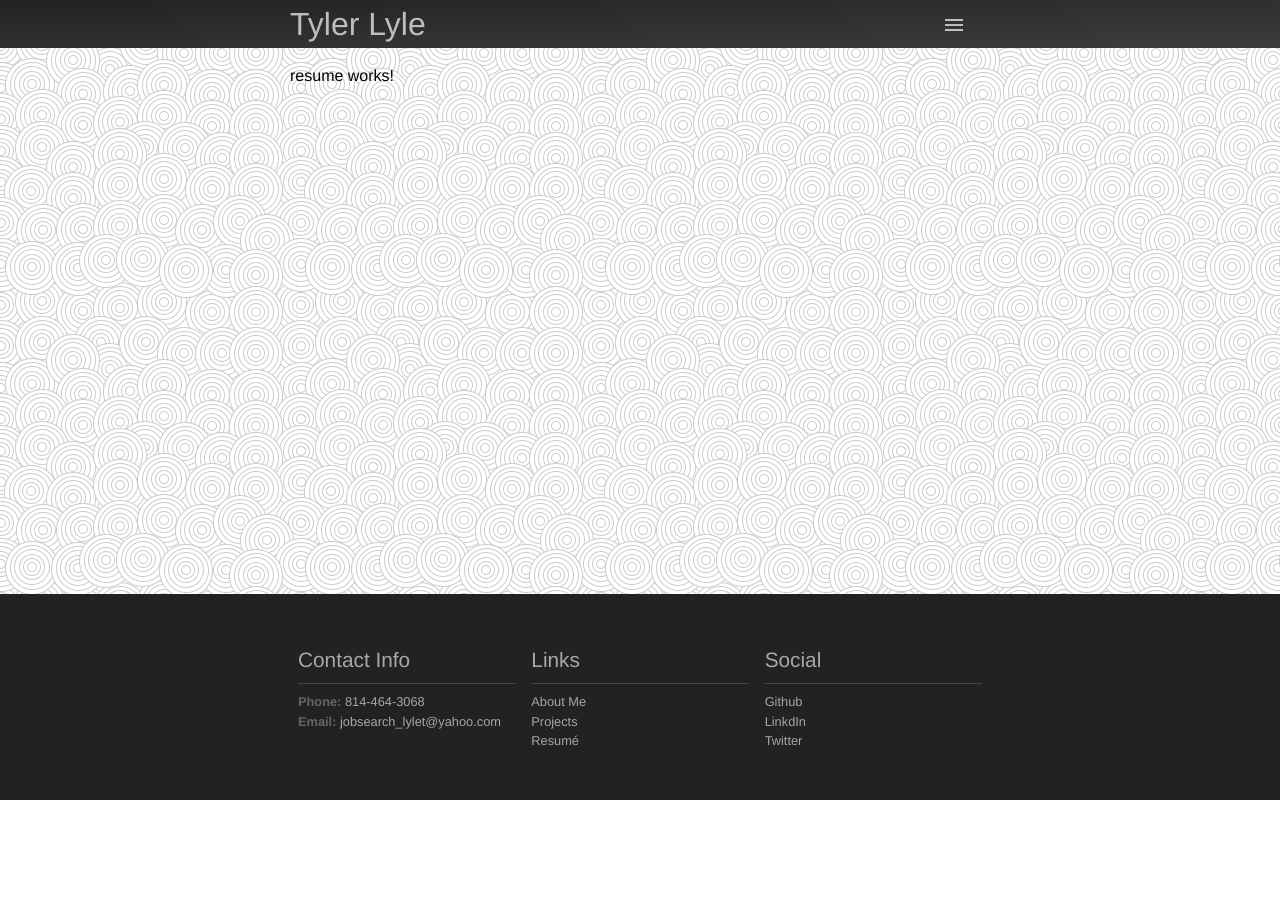
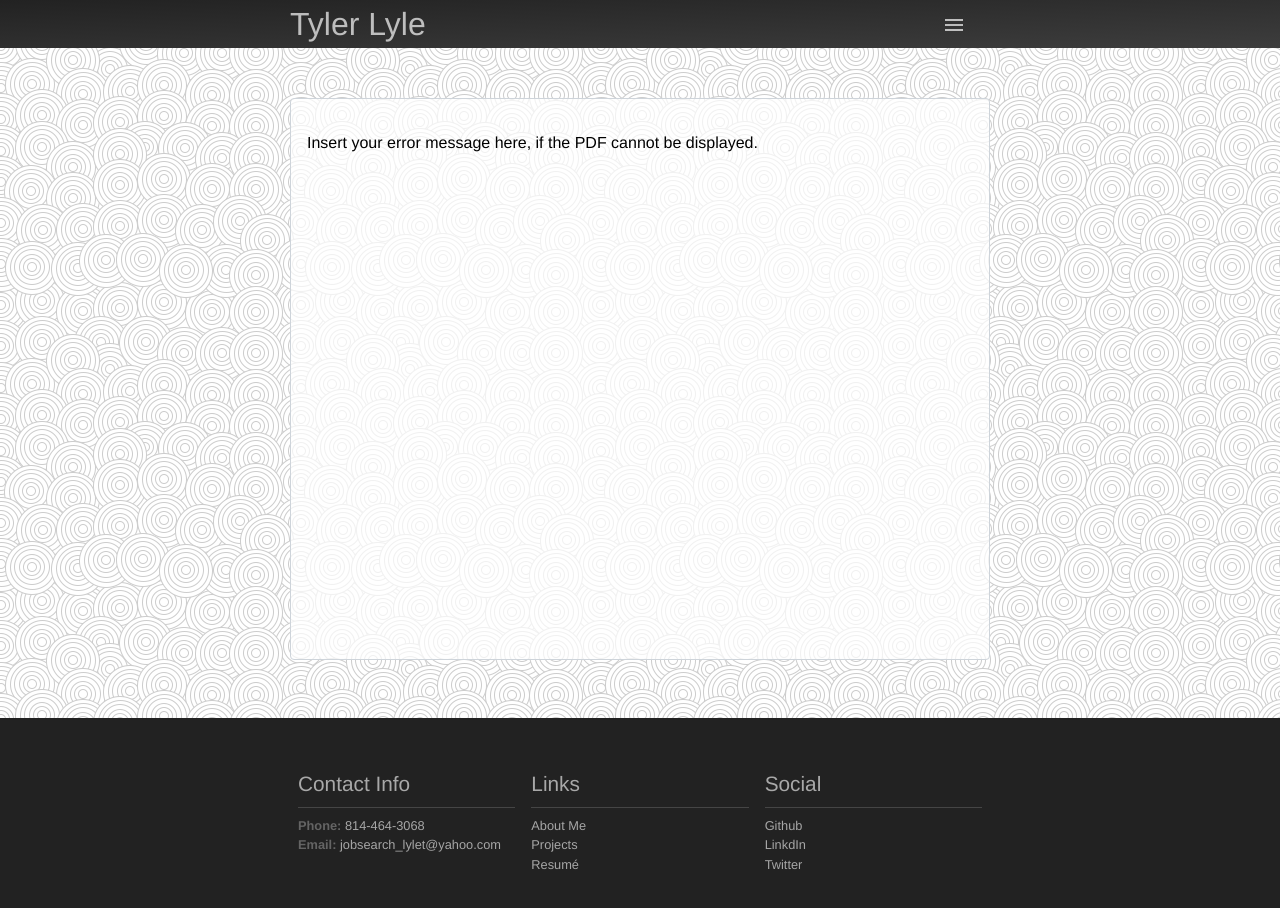
Before and after one commit to lylet-AC/Angular-Website, an Angular app: page /resume in a window 1280 px wide. Shown: the top 908 px of the page. Before the commit the page ends 800 px from the top, so only its background shows below. Built offline with nearby package versions, Linux system fonts and the light colour scheme.

Commit message:
added resume

```diff
--- a/src/app/components/projects/projects.component.ts
+++ b/src/app/components/projects/projects.component.ts
@@ -17,7 +17,6 @@ export class ProjectsComponent implements OnInit {
   ngOnInit(): void {
     this._apiService.Get("projects").subscribe(data => {
       this.projects = data;
-      console.log(data);
     });
   }
 
--- a/src/app/components/resume/resume.component.html
+++ b/src/app/components/resume/resume.component.html
@@ -1 +1,7 @@
-<p>resume works!</p>
+<div id="resume">
+    <div class="page-white">
+        <object class="resume-container" type="application/pdf" data="../../../assets/img/cv.pdf">
+            <p>Insert your error message here, if the PDF cannot be displayed.</p>
+        </object>
+    </div>
+</div>
--- a/src/app/components/resume/resume.component.scss
+++ b/src/app/components/resume/resume.component.scss
@@ -0,0 +1,12 @@
+#resume {
+    padding: 50px 0 10px 0;
+
+    .page-white {
+        height: 66vh;
+    }
+
+    .resume-container {
+        width: 100%;
+        height: 66vh;
+    }
+}
--- a/src/app/shared/services/mock-api.service.ts
+++ b/src/app/shared/services/mock-api.service.ts
@@ -54,6 +54,8 @@ export class MockApiService {
       this.mockedRequests.forEach(request => {
         if (request.route === route && request.method === Method.Get) {
           data.next(request.data);
+          console.log("MockAPIService ~ Requested Route: `" + route + "` for Method: `Get` has Data: ");
+          console.log(request.data);
         }
       });
     });
```
Also changed, not shown: 1 other file (tests, documents, lock files or other folders).
